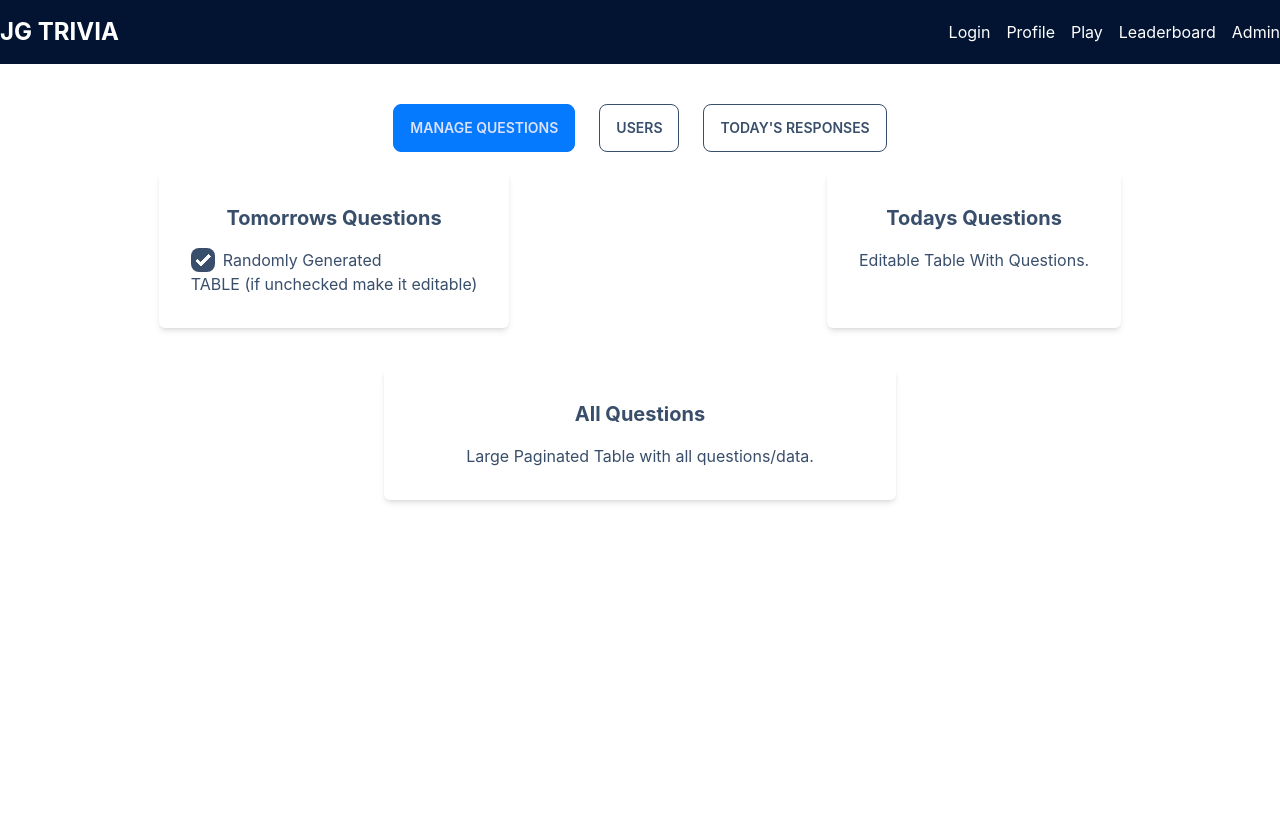
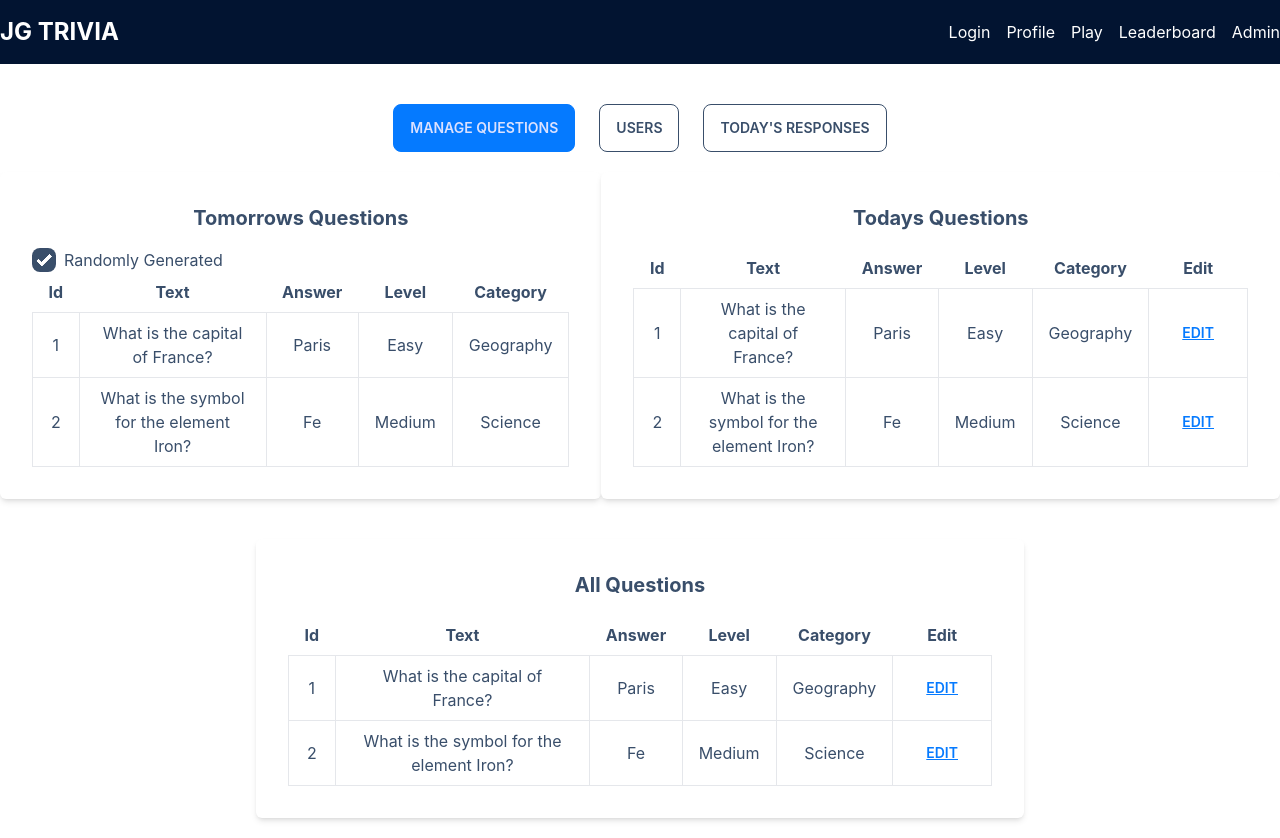
Before and after one commit to colbybeach/JGTriviaTest, a React (Create React App) app in the folder client/: page /admin in a window 1280 px wide. Before the commit the page ends 800 px from the top, so only its background shows below. Built offline with nearby package versions, Linux system fonts and the light colour scheme; the HTML template or start-up script is replaced by a standard one.

Commit message:
Added / fixed tables

```diff
--- a/client/src/components/Containers/BasicContainer.jsx
+++ b/client/src/components/Containers/BasicContainer.jsx
@@ -2,7 +2,7 @@ import React from 'react'
 
 export default function BasicContainer({title, content}) {
   return (
-    <div className="max-w-lg mx-auto bg-base-100 p-8 shadow-md rounded-md m-5">
+    <div className="max-w-3xl mx-auto bg-base-100 p-8 shadow-md rounded-md m-5">
 
         <h2 className="text-xl font-bold mb-4">{title}</h2>
 
--- a/client/src/components/Table/BasicTable.jsx
+++ b/client/src/components/Table/BasicTable.jsx
@@ -1,89 +1,76 @@
 import React, { useState } from 'react';
 
-export default function BasicTable({edit, data, editKeys}) {
+export default function BasicTable({ edit, data, editKeys, rowsPerPage }) {
+  const [tableData, setTableData] = useState(data);
+  const [editedData, setEditedData] = useState({});
 
+  const [currentPage, setCurrentPage] = useState(1);
 
-  const [tableData, setTableData] = useState(data);
-  const [editMode, setEditMode] = useState(false);
-  const [editedData, setEditedData] = useState([]);
+  const totalPages = Math.ceil(tableData.length / rowsPerPage);
+  const indexOfLastRow = currentPage * rowsPerPage;
+  const indexOfFirstRow = indexOfLastRow - rowsPerPage;
+  const currentRows = tableData.slice(indexOfFirstRow, indexOfLastRow);
 
   const handleEdit = (id) => {
     const rowToEdit = tableData.find((item) => item.id === id);
     setEditedData({ ...rowToEdit });
-    setEditMode(true);
+    setTableData((prevData) =>
+      prevData.map((item) => (item.id === id ? { ...item, editing: true } : item))
+    );
   };
 
-  const handleSave = () => {
-    const updatedData = tableData.map((item) => {
-      if (item.id === editedData.id) {
-        return { ...editedData };
-      }
-      return item;
-    });
-    setTableData(updatedData);
-    setEditMode(false);
-    setEditedData([]);
+  const handleSave = (id) => {
+    setTableData((prevData) =>
+      prevData.map((item) =>
+        item.id === id ? { ...item, editing: false } : item
+      )
+    );
+    setEditedData({});
   };
 
-  const handleCancel = () => {
-    setEditMode(false);
-    setEditedData([]);
+  const handleCancel = (id) => {
+    setTableData((prevData) =>
+      prevData.map((item) =>
+        item.id === id ? { ...item, editing: false } : item
+      )
+    );
+    setEditedData({});
   };
 
-  const handleInputChange = (e) => {
-    setEditedData({ ...editedData, [e.target.name]: e.target.value });
+  const handleInputChange = (e, id) => {
+    const { name, value } = e.target;
+    setEditedData((prevData) => ({ ...prevData, [name]: value }));
   };
 
-  var tableKeys = Object.keys(tableData[0] || {});
+  const tableKeys = Object.keys(data[0] || {});
 
-  return (
-    <div className="max-w-full overflow-x-auto">
-      <table className="table-auto w-full">
-
-        <thead>
-          <tr>
-            {tableKeys.map((header) => (
-              <th key={header} className="px-4 py-2 capitalize">
-                {header}
-              </th>
-            ))}
-
-            {edit &&
-              <th className="px-4 py-2">Edit</th>
-            }
-          </tr>
-        </thead>
-
-        <tbody>
-
-          {tableData.map((item) => (
+  const renderTableRows = currentRows.map((item) => (
     <tr key={item.id}>
-
       {tableKeys.map((key, index) => (
-                editKeys.includes(index) ?
+        editKeys.includes(index) ? (
           <td key={key} className="border px-4 py-2">
-                  {editMode && editedData.id === item.id ? (
+            {item.editing ? (
               <input
                 type="text"
                 name={key}
                 value={editedData[key] || ''}
-                      onChange={handleInputChange}
+                onChange={(e) => handleInputChange(e, item.id)}
                 className="input input-bordered w-full"
               />
             ) : (
               item[key]
             )}
           </td>
-                :
-                <td className="border px-4 py-2">{item[key]}</td>
+        ) : (
+          <td className="border px-4 py-2" key={key}>
+            {item[key]}
+          </td>
+        ))
+      )}
 
-              ))}
-
-
-
-              {edit &&
+      {edit && (
         <td className="border px-4 py-2">
-                  {!editMode || editedData.id !== item.id ? (
+          {!item.editing ? (
             <button
               className="btn btn-link"
               onClick={() => handleEdit(item.id)}
@@ -94,28 +81,58 @@ export default function BasicTable({edit, data, editKeys}) {
             <>
               <button
                 className="btn btn-link"
-                        onClick={handleSave}
+                onClick={() => handleSave(item.id)}
               >
                 Save
               </button>
               <button
                 className="btn btn-link ml-2"
-                        onClick={handleCancel}
+                onClick={() => handleCancel(item.id)}
               >
                 Cancel
               </button>
             </>
           )}
         </td>
-              }
+      )}
+    </tr>
+  ));
 
+  const renderPagination = (
+    <div className='mt-5 space-x-5'>
 
-            </tr>
+      {Array.from({ length: totalPages }, (_, i) => (
+        <button
+          key={i + 1}
+          className={`btn ${i + 1 === currentPage ? 'btn-primary' : 'btn-outline'}`}
+          onClick={() => setCurrentPage(i + 1)}
+
+        >
+          {i + 1}
+        </button>
+      ))}
+    </div>
+  );
+
+  return (
+    <div className="max-w-full overflow-x-auto">
+      <table className="table-auto w-full">
+        <thead>
+          <tr>
+            {tableKeys.map((header) => (
+              <th key={header} className="px-4 py-2 capitalize">
+                {header}
+              </th>
             ))}
 
+            {edit && <th className="px-4 py-2">Edit</th>}
+          </tr>
+        </thead>
 
-        </tbody>
+        <tbody>{renderTableRows}</tbody>
       </table>
+
+      {totalPages > 1 && renderPagination}
     </div>
   );
 }
--- a/client/src/pages/Admin/ManageQuestions.jsx
+++ b/client/src/pages/Admin/ManageQuestions.jsx
@@ -1,9 +1,30 @@
 import React, { useState } from 'react'
 import BasicContainer from '../../components/Containers/BasicContainer'
+import BasicTable from '../../components/Table/BasicTable';
 
 export default function ManageQuestions() {
 
     const [randomSelect, setRandomSelect] = useState(true);
+
+    const triviaQuestions = [
+        {
+          id: 1,
+          text: "What is the capital of France?",
+          answer: "Paris",
+          level: "Easy",
+          category: "Geography"
+        },
+        {
+          id: 2,
+          text: "What is the symbol for the element Iron?",
+          answer: "Fe",
+          level: "Medium",
+          category: "Science"
+        },
+        // Add more trivia questions as needed
+      ];
+
+      const editKeys = [1,2,3,4]
 
 
     return (
@@ -24,7 +45,7 @@ export default function ManageQuestions() {
                             Randomly Generated
                         </div>
 
-                        TABLE (if unchecked make it editable)
+                       <BasicTable edit={false} data={triviaQuestions} editKeys={editKeys} rowsPerPage={5} />
 
                     </>
 
@@ -32,7 +53,7 @@ export default function ManageQuestions() {
 
                 <BasicContainer title={"Todays Questions"} content={
                     <>
-                        Editable Table With Questions.
+                       <BasicTable edit={true} data={triviaQuestions} editKeys={editKeys} rowsPerPage={5} />
                     </>
 
                 } />
@@ -41,7 +62,7 @@ export default function ManageQuestions() {
 
             <BasicContainer title={"All Questions"} content={
                 <>
-                    Large Paginated Table with all questions/data.
+                    <BasicTable edit={true} data={triviaQuestions} editKeys={editKeys} rowsPerPage={5} />
                 </>
 
             } />
--- a/client/src/pages/Admin/ManageUsers.jsx
+++ b/client/src/pages/Admin/ManageUsers.jsx
@@ -1,14 +1,27 @@
 import React from 'react'
 import BasicContainer from '../../components/Containers/BasicContainer'
 import EditableTable from '../../components/Table/BasicTable'
+import BasicTable from '../../components/Table/BasicTable';
 
 export default function ManageUsers() {
+
+  const data = [
+    { id: '1', name: 'John Doe', age: '25', email: 'johndoe@example.com' },
+    { id: '2', name: 'Jane Smith', age: '30', email: 'janesmith@example.com' },
+    { id: '3', name: 'Bob Johnson', age: '35', email: 'bobjohnson@example.com' },
+    { id: '4', name: 'Alice Williams', age: '28', email: 'alicewilliams@example.com' },
+    { id: '5', name: 'Mike Brown', age: '32', email: 'mikebrown@example.com' },
+    // Add more rows as needed
+  ];
+
+  const editKeys = [1, 2, 3]
+
   return (
     <div>
        <BasicContainer title={"All Users"} content={
         <>
 
-            <EditableTable />
+          <BasicTable edit={true} data={data} editKeys={editKeys} rowsPerPage={3}/>
 
         </>
     }/>
--- a/client/src/pages/Admin/TodaysResponses.jsx
+++ b/client/src/pages/Admin/TodaysResponses.jsx
@@ -1,14 +1,27 @@
 import React from 'react'
 import BasicContainer from '../../components/Containers/BasicContainer'
+import BasicTable from '../../components/Table/BasicTable'
 
 export default function TodaysResponses() {
+
+    const answers = [
+
+        {id: 1, qid: 1, username: "cbeach", answer: "Paris", confidence: "98%", correct: "True"},
+        {id: 2, qid: 1, username: "cbeach", answer: "Paris", confidence: "98%", correct: "True"},
+        {id: 3, qid: 1, username: "cbeach", answer: "Paris", confidence: "98%", correct: "True"},
+        {id: 4, qid: 1, username: "cbeach", answer: "Paris", confidence: "98%", correct: "True"},
+        {id: 5, qid: 1, username: "cbeach", answer: "Paris", confidence: "98%", correct: "True"},
+        {id: 6, qid: 1, username: "cbeach", answer: "Paris", confidence: "98%", correct: "True"}
+    ]
+
+
   return (
     <div className='w-full'>
 
 
         <BasicContainer title={"Need To Be Decided"} content={
             <>
-              Paginated table with sorting for confidence with the ability to choose right or wrong.
+              <BasicTable edit={true} data={answers} rowsPerPage={4} editKeys={[5]}/>
             </>
 
         }/>
@@ -17,7 +30,7 @@ export default function TodaysResponses() {
 
             <BasicContainer title={"Clown Responses"} content={
                 <>
-                    Shows all clown responses in paginated table with the ability to choose right or wrong (maybe icon pencil to change).
+                    <BasicTable edit={false} data={answers} rowsPerPage={4} editKeys={[5]}/>
 
                 </>
 
@@ -25,7 +38,7 @@ export default function TodaysResponses() {
 
             <BasicContainer title={"All Responses"} content={
                 <>
-                    Shows all real responses in paginated table with the ability to choose right or wrong (maybe icon pencil to change).
+                    <BasicTable edit={true} data={answers} rowsPerPage={4} editKeys={[5]}/>
                 </>
 
             }/>
--- a/client/src/pages/Profile.jsx
+++ b/client/src/pages/Profile.jsx
@@ -1,15 +1,16 @@
 import React from 'react'
 import BasicContainer from '../components/Containers/BasicContainer'
-import EditableTable from '../components/Table/BasicTable'
+import BasicTable from '../components/Table/BasicTable'
 
 export default function Profile() {
+
+
   return (
     <BasicContainer content={
       <>
 
         - Profile Picture, Email, total Points, Clown points, day streak?, yesterday stats
 
-        <EditableTable edit={true}/>
 
       </>
     }/>
```
Lines whose indentation alone changed are shown as unchanged.
